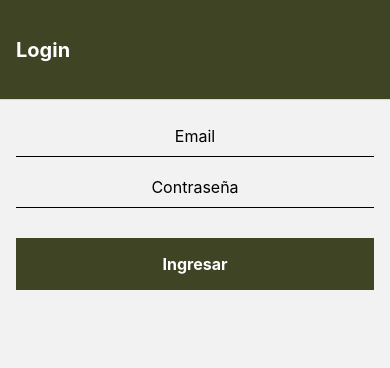
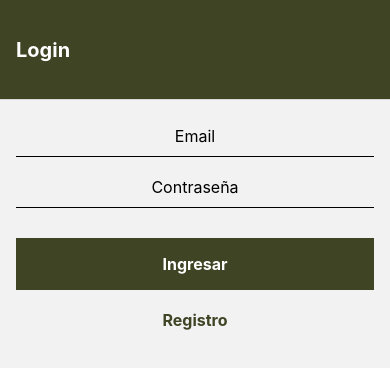
Before and after one commit to exithial/agrovid, a React Native app: screen /Login in a window 390 px wide. Shown: the top 368 px of the page. Built offline with nearby package versions, Linux system fonts and the light colour scheme; no server answers.

Commit message:
⚡️ Se agregan validaciones a login y redirección a registro

```diff
--- a/App.js
+++ b/App.js
@@ -2,6 +2,7 @@ import React, { useState, useEffect } from "react";
 import { NavigationContainer } from "@react-navigation/native";
 import { createStackNavigator } from "@react-navigation/stack";
 import { StyleSheet, Text } from "react-native";
+import { AntDesign } from "@expo/vector-icons";
 
 import Header from "./components/Header";
 import Login from "./src/Login";
@@ -45,6 +46,15 @@ const App = () => {
           options={{
             headerTitle: () => <Header title="Registro" />,
             headerStyle: styles.header,
+            headerLeft: (props) => (
+              <AntDesign
+                style={{ marginLeft: 16 }}
+                name="back"
+                size={24}
+                color="white"
+                {...props}
+              />
+            ),
           }}
         />
       </Stack.Navigator>
--- /dev/null
+++ b/functions.js
@@ -0,0 +1,5 @@
+export const validateEmail = (value) => {
+  const re =
+    /^(([^<>()[\]\\.,;:\s@\"]+(\.[^<>()[\]\\.,;:\s@\"]+)*)|(\".+\"))@((\[[0-9]{1,3}\.[0-9]{1,3}\.[0-9]{1,3}\.[0-9]{1,3}\])|(([a-zA-Z\-0-9]+\.)+[a-zA-Z]{2,}))$/;
+  return re.test(String(value).toLowerCase());
+};
--- a/src/Login.js
+++ b/src/Login.js
@@ -5,9 +5,11 @@ import {
   TouchableOpacity,
   TextInput,
   StyleSheet,
+  Alert,
 } from "react-native";
 import { useNavigation } from "@react-navigation/native";
 import { firebase } from "../config";
+import { validateEmail } from "../functions";
 
 const Login = () => {
   const navigation = useNavigation();
@@ -16,9 +18,15 @@ const Login = () => {
 
   async function loginUser() {
     try {
-      await firebase.auth().signInWithEmailAndPassword(email, password);
+      if (email === "" || password === "") {
+        Alert.alert("Debe llenar todos los campos");
+      } else if (!validateEmail(email)) {
+        Alert.alert("Email con formato inválido");
+      } else {
+        await firebase.auth().signInWithEmailAndPassword(email, password);
+      }
     } catch (error) {
-      alert(error.message);
+      Alert.alert(error.message);
     }
   }
 
@@ -43,6 +51,9 @@ const Login = () => {
       />
       <TouchableOpacity style={styles.button} onPress={() => loginUser()}>
         <Text style={styles.buttonText}>Ingresar</Text>
+      </TouchableOpacity>
+      <TouchableOpacity onPress={() => navigation.navigate("Register")}>
+        <Text style={styles.registerText}>Registro</Text>
       </TouchableOpacity>
     </View>
   );
@@ -71,6 +82,13 @@ const styles = StyleSheet.create({
     color: "#fff",
     textAlign: "center",
   },
+  registerText: {
+    fontSize: 16,
+    fontWeight: "bold",
+    color: "#3E4424",
+    textAlign: "center",
+    marginTop: 20,
+  },
 });
 
 export default Login;
```
